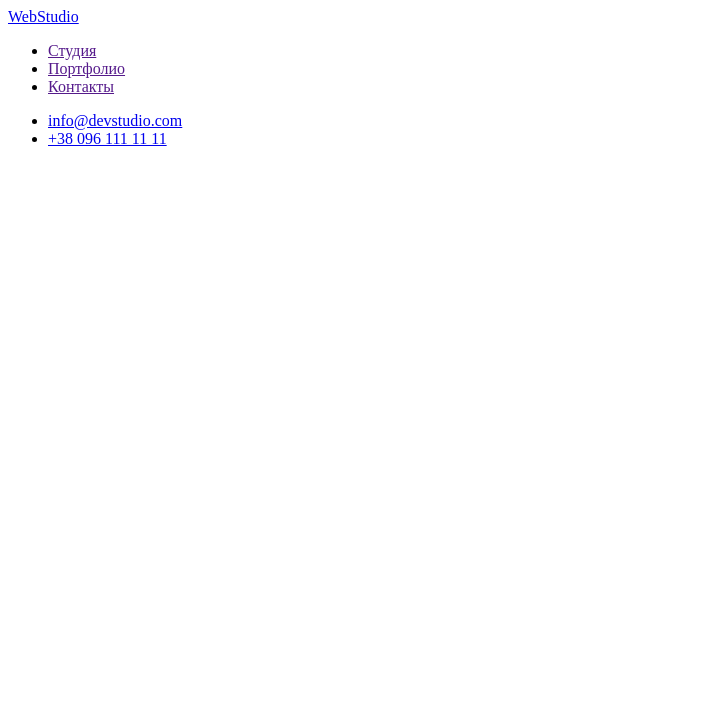
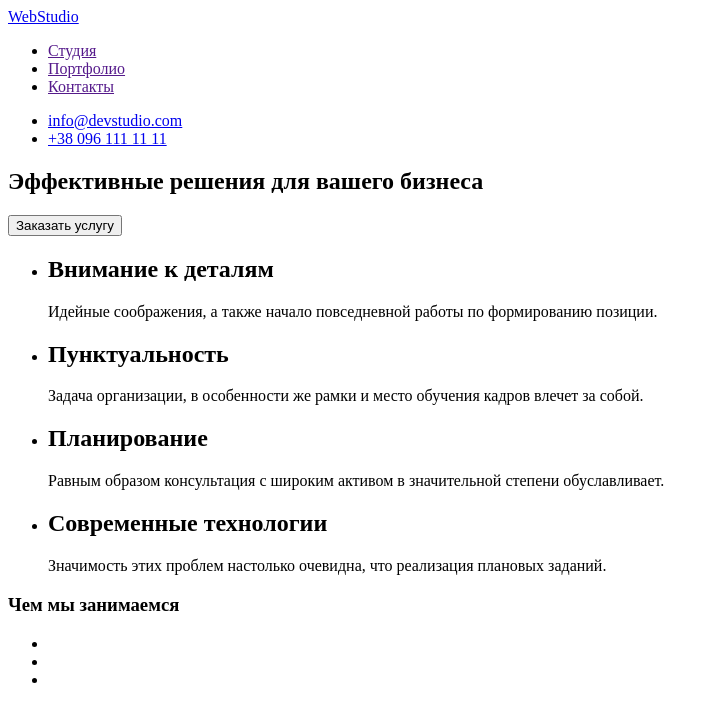
Before and after one commit to DenisVoron/goit-markup-hw-01, a plain HTML site: page index.html in a window 1280 px wide. Shown: the whole page, without its empty margins (0-717 px from the left). Drawn offline with Linux system fonts and the light colour scheme.

Commit message:
Главный блок плюс блок контент

```diff
--- a/index.html
+++ b/index.html
@@ -10,7 +10,9 @@
     <!--шапка-->
     <header>
         <nav>
-            <a href="/">WebStudio</a>
+            <a href="./index.html">
+                  WebStudio
+            </a>
              <ul>
                <li>
                   <a href="">Студия</a>
@@ -25,18 +27,61 @@
         </nav>
         <ul>
             <li>
-                <a href="mailto:info@devstudio.com">info@devstudio.com</a>
+                <a href="mailto:info@devstudio.com">
+                    info@devstudio.com
+                </a>
             </li>
             <li>
-                <a href="tel:+380961111111">+38 096 111 11 11</a>
+                <a href="tel:+380961111111">
+                    +38 096 111 11 11
+                </a>
             </li>
         </ul>
     </header>
 
-    <!--главный блок-->
+    <!--уникальный контент-->
     <main>
+
+        <!--главный блок-->
+    <section>
+        <h1>Эффективные решения для вашего бизнеса</h1>
+        <button>Заказать услугу</button>
+    </section>
+
+        <!--инфо блок-->
         <section>
-
+            <ul>
+                <li>
+                    <h2>Внимание к деталям</h2>
+                    <p>
+                        Идейные соображения, а также начало повседневной работы по формированию позиции.
+                    </p>
+                </li>
+                <li>
+                    <h2>Пунктуальность</h2>
+                    <p>
+                        Задача организации, в особенности же рамки и место обучения кадров влечет за собой.
+                    </p>
+                </li>
+                <li>
+                    <h2>Планирование</h2>
+                    <p>
+                        Равным образом консультация с широким активом в значительной степени обуславливает.
+                    </p>
+                </li>
+                <li>
+                    <h2>Современные технологии</h2>
+                    <p>
+                        Значимость этих проблем настолько очевидна, что реализация плановых заданий.
+                    </p>
+                </li>
+            </ul>
+            <h3>Чем мы занимаемся</h3>
+            <ul>
+                <li><a href=""></a></li>
+                <li><a href=""></a></li>
+                <li><a href=""></a></li>
+            </ul>
         </section>
     </main>
 </body>
```
